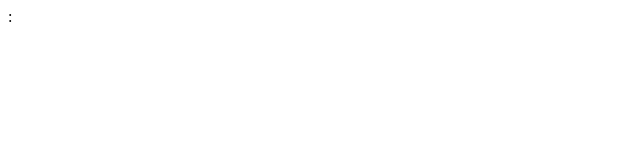
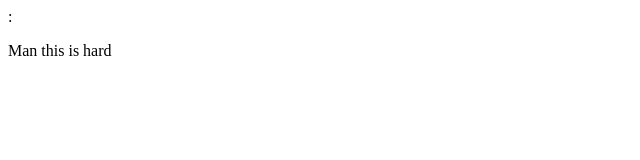
Before and after one commit to Palace2013/Palace2013.github.io, a plain HTML site: page index.html in a window 1280 px wide. Shown: the full height of the page, 0-640 px from the left. Drawn offline with Linux system fonts and the light colour scheme.

Commit message:
Update index.html

```diff
--- a/index.html
+++ b/index.html
@@ -1,8 +1,8 @@
 :<html>
 <head>
-	<title></title>
+	<title>This is cool</title>
 </head>
 <body>
-
+	<p>Man this is hard</p>
 </body>
 </html>
```
